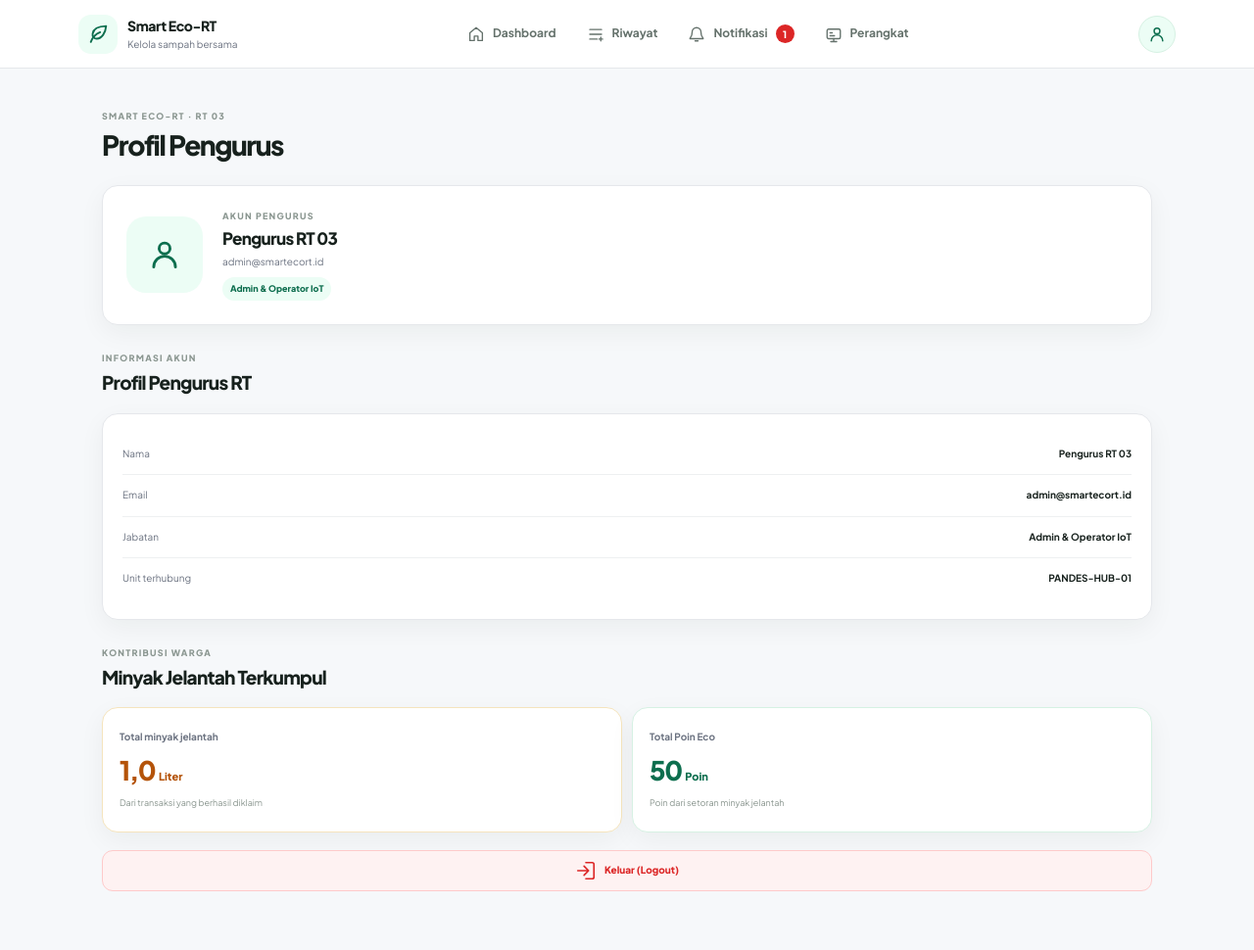
After one commit to nafishh-dev/smart-eco-rt, a Laravel app: page /profil in a window 1280 px wide. The commit adds this page. Shown: the whole page at 98% size. Run offline with Laravel 12, Linux system fonts and the light colour scheme; a user stored in the database is signed in; data comes from the database, SQL or seed files in the repository; some libraries are stand-ins or nearby versions.

Commit message:
add auth login, profile page, and restrict eco points to jelantah

```diff
--- a/app/Console/Commands/MqttListenCommand.php
+++ b/app/Console/Commands/MqttListenCommand.php
@@ -7,8 +7,8 @@ use App\Models\Device;
 use App\Models\Notification;
 use App\Models\Transaction;
 use Illuminate\Console\Command;
+use JsonException;
 use PhpMqtt\Client\Facades\MQTT;
-use JsonException;
 
 class MqttListenCommand extends Command
 {
@@ -107,7 +107,7 @@ class MqttListenCommand extends Command
                     'description' => 'Setoran Sampah Anorganik',
                     'amount' => $kgAnorganik,
                     'unit' => 'kg',
-                    'points_earned' => (int) round($kgAnorganik * 50),
+                    'points_earned' => 0,
                     'otp_code' => $otpCode,
                     'status' => 'pending',
                     'expires_at' => now()->addMinutes(5),
--- a/app/Http/Controllers/Api/SmartEcoController.php
+++ b/app/Http/Controllers/Api/SmartEcoController.php
@@ -104,7 +104,9 @@ class SmartEcoController extends Controller
             Notification::create([
                 'type' => 'info',
                 'title' => 'Penjemputan '.ucfirst($category).' Selesai',
-                'message' => 'Pengosongan selesai • +50 Poin Eco ditambahkan.',
+                'message' => $category === 'jelantah'
+                    ? 'Pengosongan selesai • +50 Poin Eco ditambahkan.'
+                    : 'Pengosongan kompartemen selesai • Siap digunakan kembali.',
                 'bin_category' => $category,
                 'is_read' => false,
                 'is_resolved' => true,
--- a/app/Http/Controllers/WebController.php
+++ b/app/Http/Controllers/WebController.php
@@ -7,13 +7,14 @@ use App\Models\Device;
 use App\Models\Notification;
 use App\Models\Transaction;
 use Barryvdh\DomPDF\Facade\Pdf;
+use Illuminate\Contracts\View\View as ViewContract;
 use Illuminate\Http\Request;
 use Illuminate\Http\Response;
-use Illuminate\View\View;
+use Illuminate\Support\Facades\Auth;
 
 class WebController extends Controller
 {
-    public function dashboard(): View
+    public function dashboard(): ViewContract
     {
         $bins = Bin::all()->keyBy('category');
         $totalWeight = Bin::sum('current_weight');
@@ -26,7 +27,7 @@ class WebController extends Controller
         return view('dashboard', compact('bins', 'totalWeight', 'device', 'isOnline', 'unreadCount'));
     }
 
-    public function riwayat(Request $request): View
+    public function riwayat(Request $request): ViewContract
     {
         $filters = $request->validate([
             'category' => ['nullable', 'in:organik,anorganik,jelantah'],
@@ -57,7 +58,7 @@ class WebController extends Controller
             ->download('laporan-smart-eco-rt.pdf');
     }
 
-    public function notifikasi(Request $request): View
+    public function notifikasi(Request $request): ViewContract
     {
         $filters = $request->validate([
             'type' => ['nullable', 'in:warning,info'],
@@ -73,7 +74,7 @@ class WebController extends Controller
         return view('notifikasi', compact('notifications', 'unreadCount', 'type'));
     }
 
-    public function perangkat(): View
+    public function perangkat(): ViewContract
     {
         $device = Device::first();
         $isOnline = $device !== null
@@ -83,4 +84,18 @@ class WebController extends Controller
 
         return view('perangkat', compact('device', 'isOnline', 'unreadCount'));
     }
+
+    public function profil(): ViewContract
+    {
+        $user = Auth::user();
+        $totalJelantah = Transaction::where('category', 'jelantah')
+            ->where('status', 'claimed')
+            ->sum('amount');
+        $totalPoints = Transaction::where('category', 'jelantah')
+            ->where('status', 'claimed')
+            ->sum('points_earned');
+        $unreadCount = Notification::where('is_read', false)->count();
+
+        return view('profil', compact('user', 'totalJelantah', 'totalPoints', 'unreadCount'));
+    }
 }
--- a/public/css/style.css
+++ b/public/css/style.css
@@ -59,6 +59,20 @@ svg { display: block; width: 22px; height: 22px; }
 .brand-copy { display: grid; line-height: 1.25; }
 .brand-copy strong { font-size: 14px; font-weight: 800; letter-spacing: -.03em; }
 .brand-copy small { margin-top: 3px; color: var(--muted); font-size: 10px; }
+.profile-button {
+    display: grid;
+    width: 38px;
+    height: 38px;
+    flex: 0 0 auto;
+    place-items: center;
+    color: var(--green);
+    background: var(--green-soft);
+    border: 1px solid #d6f1e3;
+    border-radius: 50%;
+    transition: color .18s ease, background .18s ease, transform .18s ease;
+}
+.profile-button:hover { color: white; background: var(--green); transform: translateY(-1px); }
+.profile-button svg { width: 20px; height: 20px; }
 
 .desktop-nav { display: none; align-items: center; gap: 5px; }
 .nav-link {
@@ -283,6 +297,7 @@ h1, h2, h3, p { margin-top: 0; }
 .history-item__amount { display: grid; flex: 0 0 auto; justify-items: end; gap: 4px; margin-left: auto; }
 .history-item__amount > strong { font-size: 10px; white-space: nowrap; }
 .points-badge { padding: 3px 6px; color: var(--green); background: var(--green-soft); border-radius: 99px; font-size: 8px; font-weight: 800; white-space: nowrap; }
+.routine-badge { padding: 3px 7px; color: #64716b; background: #f1f3f4; border-radius: 99px; font-size: 8px; font-weight: 800; white-space: nowrap; }
 .download-button { margin-top: 14px; }
 .download-button svg, .mark-read-button svg { width: 17px; height: 17px; }
 
@@ -421,12 +436,57 @@ h1, h2, h3, p { margin-top: 0; }
 .otp-input { font-size: 20px; font-weight: 800; letter-spacing: .35em; text-align: center; }
 .dialog-actions { display: grid; grid-template-columns: 1fr 1fr; gap: 9px; margin-top: 4px; }
 
+.auth-page { min-height: 100vh; background: var(--page); }
+.auth-shell { display: grid; width: min(100% - 32px, 430px); min-height: 100vh; align-content: center; justify-items: center; gap: 16px; margin: auto; padding: 26px 0; }
+.auth-card { width: 100%; padding: 25px 22px; background: white; border: 1px solid var(--line); border-radius: 20px; box-shadow: 0 18px 55px rgb(23 33 29 / 7%); }
+.auth-brand { display: inline-flex; align-items: center; gap: 10px; margin-bottom: 27px; }
+.auth-brand .brand-mark { width: 46px; height: 46px; }
+.auth-brand .brand-mark svg { width: 28px; height: 28px; }
+.auth-heading { margin-bottom: 20px; }
+.auth-heading h1 { margin: 0; font-size: 25px; font-weight: 800; letter-spacing: -.05em; }
+.auth-heading > p:last-child { margin: 6px 0 0; color: var(--muted); font-size: 11px; }
+.auth-form { display: grid; gap: 9px; }
+.auth-form .field-label { margin-top: 4px; }
+.auth-submit { min-height: 46px; margin-top: 9px; font-size: 12px; }
+.auth-error { margin: 0 0 15px; padding: 10px 12px; color: #b91c1c; background: var(--red-soft); border: 1px solid #fecaca; border-radius: 10px; font-size: 10px; font-weight: 700; }
+.demo-account { display: grid; gap: 5px; margin-top: 18px; padding: 12px; color: #5b6b63; background: #f7faf8; border: 1px solid #e8efeb; border-radius: 11px; font-size: 9px; }
+.demo-account strong { margin-bottom: 2px; color: #42534a; font-size: 10px; }
+.demo-account code { color: var(--green); font-family: "Inter", sans-serif; font-weight: 800; }
+.auth-footer { margin: 0; color: #8a9690; font-size: 9px; text-align: center; }
+
+.profile-hero { display: flex; align-items: center; gap: 15px; padding: 19px; }
+.profile-avatar { display: grid; width: 64px; height: 64px; flex: 0 0 auto; place-items: center; color: var(--green); background: var(--green-soft); border-radius: 20px; }
+.profile-avatar svg { width: 32px; height: 32px; }
+.profile-identity { min-width: 0; }
+.profile-identity .eyebrow { margin-bottom: 3px; }
+.profile-identity h2 { overflow-wrap: anywhere; margin: 0; font-size: 17px; font-weight: 800; letter-spacing: -.04em; }
+.profile-identity > p:not(.eyebrow) { overflow-wrap: anywhere; margin: 3px 0 7px; color: var(--muted); font-size: 10px; }
+.role-badge { display: inline-block; padding: 5px 8px; color: var(--green); background: var(--green-soft); border-radius: 99px; font-size: 9px; font-weight: 800; }
+.profile-details { display: grid; gap: 0; padding: 5px 16px; }
+.profile-details > div { display: flex; justify-content: space-between; gap: 15px; padding: 13px 0; border-bottom: 1px solid #eef0f1; font-size: 10px; }
+.profile-details > div:last-child { border-bottom: 0; }
+.profile-details span { color: var(--muted); }
+.profile-details strong { overflow-wrap: anywhere; text-align: right; }
+.profile-stats { display: grid; grid-template-columns: 1fr; gap: 10px; }
+.profile-stat { display: grid; min-height: 128px; align-content: center; gap: 5px; padding: 17px; background: white; border: 1px solid var(--line); border-radius: 16px; box-shadow: var(--shadow); }
+.profile-stat--amber { border-color: #f5e4bd; }
+.profile-stat--green { border-color: #d6f1e3; }
+.profile-stat__label { color: var(--muted); font-size: 10px; font-weight: 700; }
+.profile-stat > strong { color: var(--amber); font-size: 27px; font-weight: 800; letter-spacing: -.05em; }
+.profile-stat--green > strong { color: var(--green); }
+.profile-stat > strong small { font-size: 11px; letter-spacing: 0; }
+.profile-stat__foot { color: #89958e; font-size: 9px; }
+.logout-form { margin-top: 18px; }
+.button--logout { color: var(--red); background: var(--red-soft); border-color: #fecaca; }
+.button--logout:hover { color: white; background: var(--red); border-color: var(--red); }
+
 @media (min-width: 560px) {
     .page-shell { padding-right: 24px; padding-left: 24px; }
     .filter-pills { margin-right: 0; margin-left: 0; padding-right: 0; padding-left: 0; }
     .summary-grid { grid-template-columns: 1.3fr 1fr; }
     .bin-grid { grid-template-columns: repeat(2, minmax(0, 1fr)); }
     .device-status-grid { grid-template-columns: repeat(2, minmax(0, 1fr)); }
+    .profile-stats { grid-template-columns: repeat(2, minmax(0, 1fr)); }
     .weekly-banner__note { display: block; }
     .toast-region { right: 20px; bottom: 20px; left: auto; width: min(360px, calc(100vw - 40px)); }
 }
@@ -467,6 +527,9 @@ h1, h2, h3, p { margin-top: 0; }
     .device-hero { gap: 22px; padding: 25px; }
     .device-hero__art { width: 100px; height: 100px; }
     .device-hero__art svg { width: 80px; height: 80px; }
+    .profile-hero { gap: 20px; padding: 24px; }
+    .profile-avatar { width: 78px; height: 78px; }
+    .profile-avatar svg { width: 38px; height: 38px; }
     .device-hero__title h2 { font-size: 20px; }
     .device-id, .device-location { font-size: 11px; }
     .control-grid { grid-template-columns: repeat(2, minmax(0, 1fr)); gap: 13px; }
--- a/resources/views/layouts/app.blade.php
+++ b/resources/views/layouts/app.blade.php
@@ -39,6 +39,9 @@
                 Perangkat
             </a>
         </nav>
+        <a class="profile-button" href="{{ route('profil') }}" aria-label="Buka profil">
+            <svg viewBox="0 0 24 24" fill="none" aria-hidden="true"><circle cx="12" cy="8" r="3.5" stroke="currentColor" stroke-width="1.8"/><path d="M5 20a7 7 0 0 1 14 0" stroke="currentColor" stroke-width="1.8" stroke-linecap="round"/></svg>
+        </a>
     </header>
 
     <main class="page-shell">
--- /dev/null
+++ b/resources/views/profil.blade.php
@@ -0,0 +1,55 @@
+@extends('layouts.app')
+
+@section('title', 'Profil Pengurus')
+
+@section('content')
+    <section class="profile-hero content-card">
+        <span class="profile-avatar" aria-hidden="true">
+            <svg viewBox="0 0 24 24" fill="none"><circle cx="12" cy="8" r="3.5" stroke="currentColor" stroke-width="1.8"/><path d="M5 20a7 7 0 0 1 14 0" stroke="currentColor" stroke-width="1.8" stroke-linecap="round"/></svg>
+        </span>
+        <div class="profile-identity">
+            <p class="eyebrow">AKUN PENGURUS</p>
+            <h2>{{ $user->name }}</h2>
+            <p>{{ $user->email }}</p>
+            <span class="role-badge">Admin &amp; Operator IoT</span>
+        </div>
+    </section>
+
+    <section class="section-block">
+        <div class="section-heading">
+            <div><p class="eyebrow">INFORMASI AKUN</p><h2>Profil Pengurus RT</h2></div>
+        </div>
+        <div class="profile-details content-card">
+            <div><span>Nama</span><strong>{{ $user->name }}</strong></div>
+            <div><span>Email</span><strong>{{ $user->email }}</strong></div>
+            <div><span>Jabatan</span><strong>Admin &amp; Operator IoT</strong></div>
+            <div><span>Unit terhubung</span><strong>PANDES-HUB-01</strong></div>
+        </div>
+    </section>
+
+    <section class="section-block">
+        <div class="section-heading">
+            <div><p class="eyebrow">KONTRIBUSI WARGA</p><h2>Minyak Jelantah Terkumpul</h2></div>
+        </div>
+        <div class="profile-stats">
+            <article class="profile-stat profile-stat--amber">
+                <span class="profile-stat__label">Total minyak jelantah</span>
+                <strong>{{ number_format((float) $totalJelantah, 1, ',', '.') }} <small>Liter</small></strong>
+                <span class="profile-stat__foot">Dari transaksi yang berhasil diklaim</span>
+            </article>
+            <article class="profile-stat profile-stat--green">
+                <span class="profile-stat__label">Total Poin Eco</span>
+                <strong>{{ number_format((int) $totalPoints) }} <small>Poin</small></strong>
+                <span class="profile-stat__foot">Poin dari setoran minyak jelantah</span>
+            </article>
+        </div>
+    </section>
+
+    <form method="post" action="{{ route('logout') }}" class="logout-form">
+        @csrf
+        <button class="button button--logout button--full" type="submit">
+            <svg viewBox="0 0 24 24" fill="none" aria-hidden="true"><path d="M10 17l5-5-5-5m5 5H3m9-9h7a2 2 0 0 1 2 2v14a2 2 0 0 1-2 2h-7" stroke="currentColor" stroke-width="1.8" stroke-linecap="round" stroke-linejoin="round"/></svg>
+            Keluar (Logout)
+        </button>
+    </form>
+@endsection
--- a/resources/views/riwayat.blade.php
+++ b/resources/views/riwayat.blade.php
@@ -42,7 +42,11 @@
                     </div>
                     <div class="history-item__amount">
                         <strong>{{ number_format($transaction->amount, 1, ',', '.') }} {{ $transaction->unit }}</strong>
-                        <span class="points-badge">+{{ $transaction->points_earned }} Poin Eco</span>
+                        @if ($transaction->category === 'jelantah' && $transaction->points_earned > 0)
+                            <span class="points-badge">+{{ $transaction->points_earned }} Poin Eco</span>
+                        @else
+                            <span class="routine-badge">Setoran Rutin</span>
+                        @endif
                     </div>
                 </article>
             @empty
--- a/routes/web.php
+++ b/routes/web.php
@@ -1,10 +1,21 @@
 <?php
 
+use App\Http\Controllers\AuthController;
 use App\Http\Controllers\WebController;
 use Illuminate\Support\Facades\Route;
 
-Route::get('/', [WebController::class, 'dashboard'])->name('dashboard');
-Route::get('/riwayat/export-pdf', [WebController::class, 'exportPdf'])->name('riwayat.pdf');
-Route::get('/riwayat', [WebController::class, 'riwayat'])->name('riwayat');
-Route::get('/notifikasi', [WebController::class, 'notifikasi'])->name('notifikasi');
-Route::get('/perangkat', [WebController::class, 'perangkat'])->name('perangkat');
+Route::middleware('guest')->group(function () {
+    Route::get('/login', [AuthController::class, 'create'])->name('login');
+    Route::post('/login', [AuthController::class, 'store'])->name('login.store');
+});
+
+Route::post('/logout', [AuthController::class, 'destroy'])->middleware('auth')->name('logout');
+
+Route::middleware('auth')->group(function () {
+    Route::get('/', [WebController::class, 'dashboard'])->name('dashboard');
+    Route::get('/riwayat/export-pdf', [WebController::class, 'exportPdf'])->name('riwayat.pdf');
+    Route::get('/riwayat', [WebController::class, 'riwayat'])->name('riwayat');
+    Route::get('/notifikasi', [WebController::class, 'notifikasi'])->name('notifikasi');
+    Route::get('/perangkat', [WebController::class, 'perangkat'])->name('perangkat');
+    Route::get('/profil', [WebController::class, 'profil'])->name('profil');
+});
```
Also changed, not shown: app/Http/Controllers/AuthController.php (added, +44 -0 lines), database/seeders/DatabaseSeeder.php (+13 -5 lines), resources/views/auth/login.blade.php (added, +53 -0 lines), tests/Feature/AuthenticationTest.php (added, +64 -0 lines), tests/Feature/ExampleTest.php (+3 -0 lines), tests/Feature/MqttListenCommandTest.php (+1 -1 lines), tests/Feature/SmartEcoControllerTest.php (+38 -3 lines).
